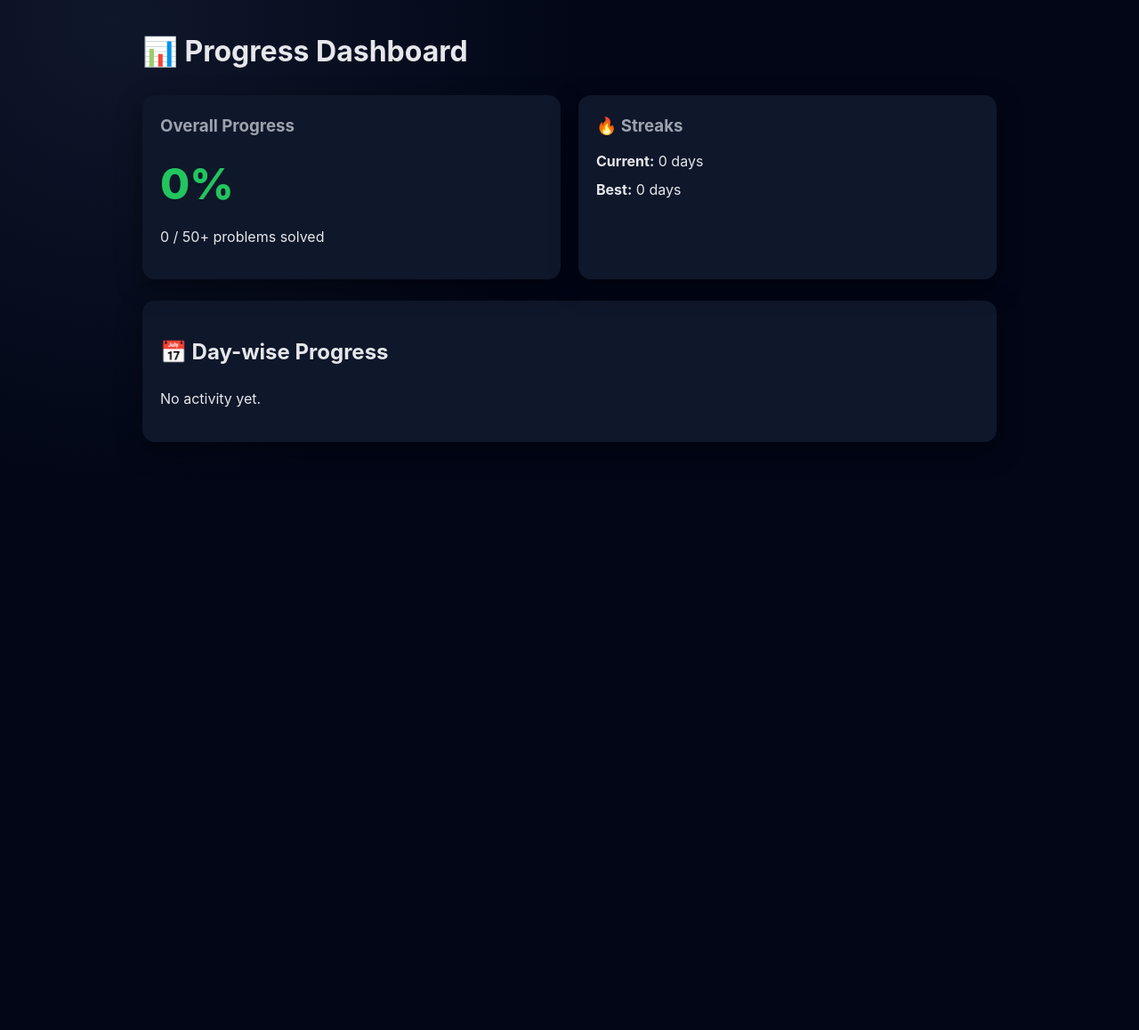
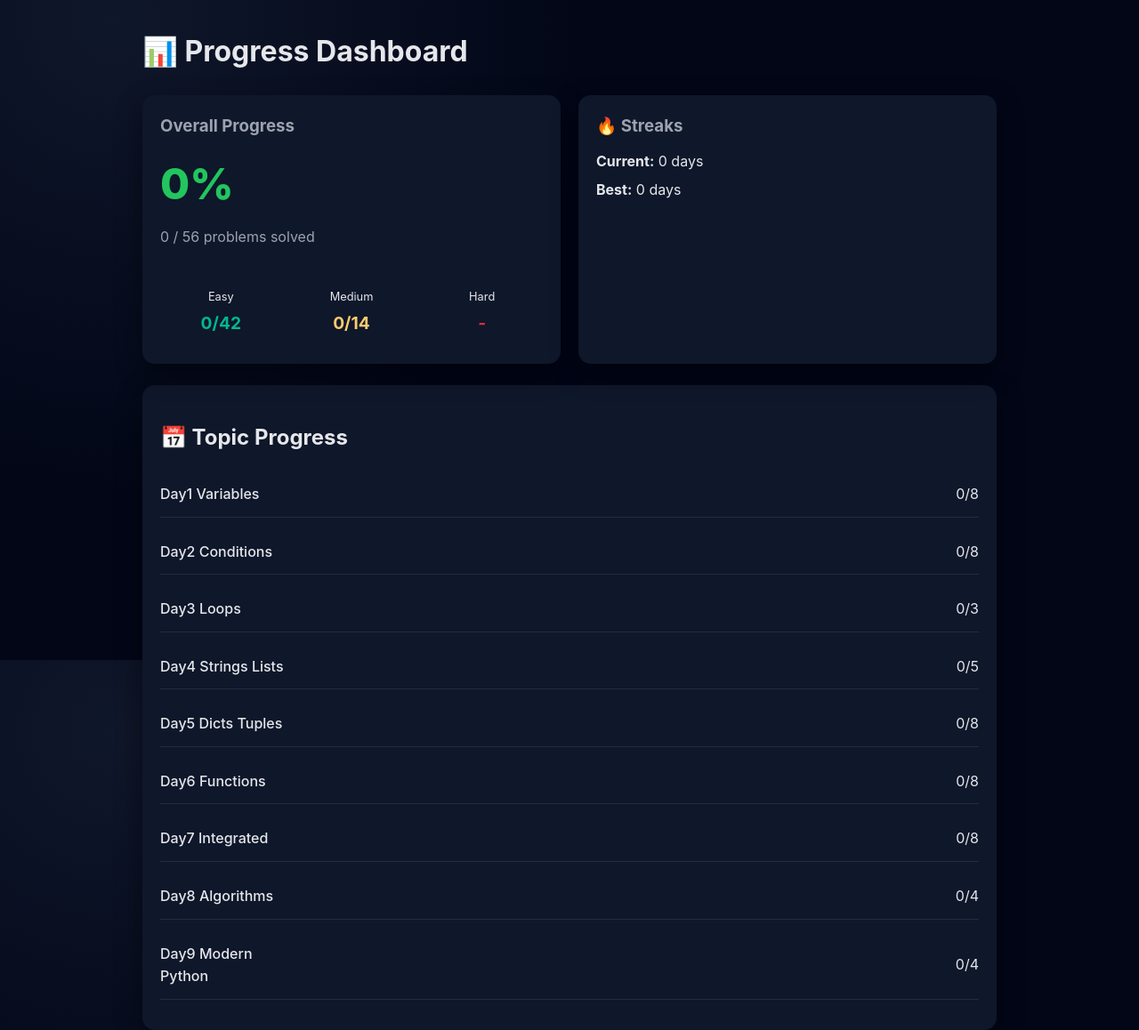
Before and after one commit to manishGoyalCode/local-leetcode, a Flask app: page /dashboard in a window 1280 px wide. Shown: the part 58-1216 px from the top of the page at 89% size. Before the commit the page ends 555 px from the top, so only its background shows below. Run offline with Flask 3, Linux system fonts and the light colour scheme.

Commit message:
Enhance Dashboard with real-time stats (Easy/Med/Hard)

```diff
--- a/app.py
+++ b/app.py
@@ -68,7 +68,12 @@ def load_problem_index():
         for file in sorted(os.listdir(day_path)):
             if file.endswith(".json"):
                 p = read_json(os.path.join(day_path, file))
-                problems.append({"id": p["id"], "title": p["title"]})
+                problems.append({
+                    "id": p["id"],
+                    "title": p["title"],
+                    "difficulty": p.get("difficulty", "Easy"),
+                    "tags": p.get("tags", [])
+                })
         if problems:
             index.append({"day": day.replace("_", " ").title(), "problems": problems})
     return index
@@ -130,8 +135,8 @@ def run_code():
 
 @app.route("/dashboard")
 def dashboard():
-    # We just render the static frame; JS will fill in the stats
-    return render_template("dashboard.html")
+    sidebar = load_problem_index()
+    return render_template("dashboard.html", sidebar=sidebar)
 
 # ======================================================
 # ENTRY POINT
--- a/templates/dashboard.html
+++ b/templates/dashboard.html
@@ -6,12 +6,11 @@
   <link rel="stylesheet" href="/static/style.css">
 
   <style>
-    /* Add simple styles for JS rendered content */
     .day-row {
       display: flex;
       align-items: center;
       justify-content: space-between;
-      padding: 8px 0;
+      padding: 12px 0;
       border-bottom: 1px solid var(--border);
     }
 
@@ -28,6 +27,44 @@
       background: var(--green);
       height: 100%;
       transition: width 0.3s;
+    }
+
+    .stats-grid {
+      display: grid;
+      grid-template-columns: repeat(auto-fit, minmax(100px, 1fr));
+      gap: 10px;
+      margin-top: 20px;
+    }
+
+    .mini-stat {
+      background: var(--bg-alt);
+      padding: 10px;
+      border-radius: 8px;
+      text-align: center;
+    }
+
+    .mini-stat label {
+      display: block;
+      font-size: 0.8em;
+      color: var(--text-dim);
+      margin-bottom: 4px;
+    }
+
+    .mini-stat val {
+      font-size: 1.2em;
+      font-weight: bold;
+    }
+
+    .diff-easy {
+      color: #00b894;
+    }
+
+    .diff-med {
+      color: #fdcb6e;
+    }
+
+    .diff-hard {
+      color: #d63031;
     }
   </style>
 </head>
@@ -48,10 +85,22 @@
       <div class="card stat-card">
         <h3>Overall Progress</h3>
         <div id="overall-percent" class="big">0%</div>
-        <p id="overall-text">0 / 0 problems solved</p>
+        <p id="overall-text" class="muted">Loading...</p>
 
         <div class="progress-bar">
           <div id="overall-bar" class="progress-fill" style="width: 0%"></div>
+        </div>
+
+        <div class="stats-grid">
+          <div class="mini-stat"><label>Easy</label>
+            <val id="stat-easy" class="diff-easy">-</val>
+          </div>
+          <div class="mini-stat"><label>Medium</label>
+            <val id="stat-med" class="diff-med">-</val>
+          </div>
+          <div class="mini-stat"><label>Hard</label>
+            <val id="stat-hard" class="diff-hard">-</val>
+          </div>
         </div>
       </div>
 
@@ -64,90 +113,102 @@
     </div>
 
     <div class="card">
-      <h2>📅 Day-wise Progress</h2>
+      <h2>📅 Topic Progress</h2>
       <div id="day-list">
         <!-- Rendered by JS -->
-        <p class="muted">Loading stats...</p>
       </div>
     </div>
 
   </div>
 
   <script>
-    // Configuration of problems (Hardcoded or ideally fetched, but for now we hardcode checking against known days/counts if possible,
-    // OR BETTER: we fetch the sidebar structure from "/" or just trust the solved list count against a total we know)
-
-    // Actually, to get "Total" counts per day, we need the sidebar data.
-    // Since this is a static page now, let's fetch the sidebar structure from a JSON endpoint or parse it from the main page?
-    // EASIER: In app.py, let's pass the 'sidebar' object to dashboard template as a JSON variable,
-    // even if we don't calculate stats server side.
-
-    // For now, let's assume specific totals or just show total solved.
-    // Wait, the user wants "UI processing".
+    // Injected by Flask
+    const CURRICULUM = {{ sidebar | tojson }};
 
     document.addEventListener("DOMContentLoaded", () => {
       const solved = JSON.parse(localStorage.getItem("solved_problems") || "[]");
       const solveLog = JSON.parse(localStorage.getItem("solve_log") || "{}");
 
-      // --- Overall ---
-      // We don't strictly know TOTAL problems in client unless we hardcode it or fetch it.
-      // Let's guess/approximate or just show raw count.
-      const totalProblems = 50; // Approx based on our config (8 days * ~5-8 probs)
-      const percent = Math.round((solved.length / totalProblems) * 100);
+      let totalCount = 0;
+      let solvedCount = 0;
 
+      let diffCounts = { Easy: 0, Medium: 0, Hard: 0 };
+      let diffSolved = { Easy: 0, Medium: 0, Hard: 0 };
+
+      // 1. Traverse Curriculum to build stats
+      CURRICULUM.forEach(day => {
+        day.problems.forEach(prob => {
+          totalCount++;
+
+          // Difficulty Stats
+          const d = prob.difficulty || "Easy";
+          diffCounts[d] = (diffCounts[d] || 0) + 1;
+
+          if (solved.includes(prob.id)) {
+            solvedCount++;
+            diffSolved[d] = (diffSolved[d] || 0) + 1;
+          }
+        });
+      });
+
+      // 2. Update Overall UI
+      const percent = totalCount ? Math.round((solvedCount / totalCount) * 100) : 0;
       document.getElementById("overall-percent").innerText = `${percent}%`;
-      document.getElementById("overall-text").innerText = `${solved.length} / ${totalProblems}+ problems solved`;
+      document.getElementById("overall-text").innerText = `${solvedCount} / ${totalCount} problems solved`;
       document.getElementById("overall-bar").style.width = `${percent}%`;
 
-      // --- Streak ---
+      document.getElementById("stat-easy").innerText = `${diffSolved.Easy}/${diffCounts.Easy}`;
+      document.getElementById("stat-med").innerText = `${diffSolved.Medium}/${diffCounts.Medium}`;
+
+      if (diffCounts.Hard > 0) {
+        document.getElementById("stat-hard").innerText = `${diffSolved.Hard}/${diffCounts.Hard}`;
+      } else {
+        document.getElementById("stat-hard").innerText = "-";
+      }
+
+      // 3. Streak Logic
       const dates = Object.keys(solveLog).sort();
-      let streak = 0;
-      let best = 0;
-      let prev = null;
-
+      let streak = 0, best = 0, prev = null;
       dates.forEach(d => {
         if (prev) {
           const diff = (new Date(d) - new Date(prev)) / (1000 * 60 * 60 * 24);
-          if (diff === 1) streak++;
-          else if (diff > 1) streak = 1;
-        } else {
-          streak = 1;
-        }
+          if (diff === 1) streak++; else if (diff > 1) streak = 1;
+        } else streak = 1;
         if (streak > best) best = streak;
         prev = d;
       });
-
-      // Check if current streak is active (today or yesterday)
       const today = new Date().toISOString().split('T')[0];
       const yesterday = new Date(Date.now() - 86400000).toISOString().split('T')[0];
-      if (dates[dates.length - 1] !== today && dates[dates.length - 1] !== yesterday) {
-        streak = 0;
-      }
+      if (dates.length > 0 && dates[dates.length - 1] !== today && dates[dates.length - 1] !== yesterday) streak = 0;
 
       document.getElementById("current-streak").innerText = streak;
       document.getElementById("best-streak").innerText = best;
 
-      // --- Days ---
-      const daysDiv = document.getElementById("day-list");
-      daysDiv.innerHTML = "";
+      // 4. Render Day List with Progress Bars
+      const listContainer = document.getElementById("day-list");
+      listContainer.innerHTML = "";
 
-      // Simple visualization of recent activity instead of full curriculum breakdown
-      // because we don't have the curriculum map in JS.
-      if (dates.length === 0) {
-        daysDiv.innerHTML = "<p>No activity yet.</p>";
-      } else {
-        // Show last 7 active days
-        dates.slice(-7).reverse().forEach(date => {
-          const count = solveLog[date];
-          const row = document.createElement("div");
-          row.className = "day-row";
-          row.innerHTML = `
-                    <span>${date}</span>
-                    <span>${count} solved</span>
-                `;
-          daysDiv.appendChild(row);
+      CURRICULUM.forEach(day => {
+        let dayTotal = 0;
+        let daySolved = 0;
+        day.problems.forEach(p => {
+          dayTotal++;
+          if (solved.includes(p.id)) daySolved++;
         });
-      }
+
+        const dayPercent = dayTotal ? Math.round((daySolved / dayTotal) * 100) : 0;
+
+        const row = document.createElement("div");
+        row.className = "day-row";
+        row.innerHTML = `
+                <div style="width: 150px; font-weight: 500;">${day.day}</div>
+                <div class="progress-bar">
+                    <div class="progress-fill" style="width: ${dayPercent}%"></div>
+                </div>
+                <div style="width: 60px; text-align: right; color: var(--text-dim);">${daySolved}/${dayTotal}</div>
+            `;
+        listContainer.appendChild(row);
+      });
     });
   </script>
 
```
Also changed, not shown: database.py (deleted, +0 -57 lines), docker-compose.yml (deleted, +0 -11 lines), leetcode.db (deleted).
